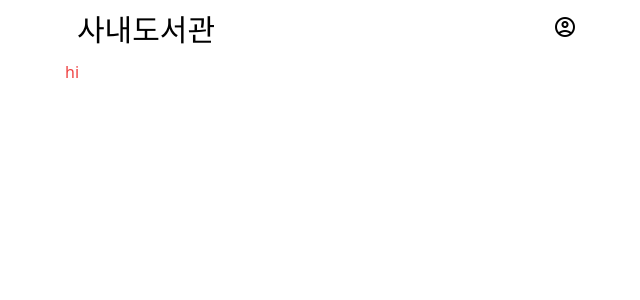
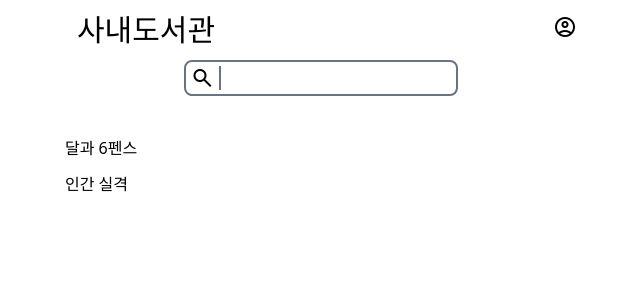
Before and after one commit to okbut/corporate-library-web-frontend, a Vue app: page / in a window 1280 px wide. Shown: the top 300 px of the page, without its empty margins (319-959 px from the left). Built offline with nearby package versions, Linux system fonts and the light colour scheme.

Commit message:
add: BookList & BookItem

```diff
--- /dev/null
+++ b/src/components/BookItem.vue
@@ -0,0 +1,11 @@
+<script setup lang="ts">
+const props = defineProps<{
+  thumbnail?: string
+  title: string
+}>()
+</script>
+<template>
+  <div>
+    <span>{{ title }}</span>
+  </div>
+</template>
--- /dev/null
+++ b/src/components/BookList.vue
@@ -0,0 +1,15 @@
+<script setup lang="ts">
+import BookItem from './BookItem.vue'
+</script>
+<template>
+  <div class="flex-1 w-full mt-10">
+    <ul class="flex flex-col gap-3">
+      <li>
+        <BookItem title="달과 6펜스" />
+      </li>
+      <li>
+        <BookItem title="인간 실격" />
+      </li>
+    </ul>
+  </div>
+</template>
--- /dev/null
+++ b/src/components/SearchInput.vue
@@ -0,0 +1,6 @@
+<template>
+  <div class="flex items-center p-1 border-2 border-gray-500 rounded-lg">
+    <span class="pr-1 border-r-2 border-gray-500 material-symbols-outlined"> search </span>
+    <input type="text" />
+  </div>
+</template>
--- a/src/components/layouts/TheLayout.vue
+++ b/src/components/layouts/TheLayout.vue
@@ -5,7 +5,7 @@ import TheHeader from '../ui/TheHeader.vue'
 <template>
   <div class="flex flex-col items-center w-full min-h-screen">
     <TheHeader />
-    <main class="flex-1 w-2/5">
+    <main class="flex flex-col items-center justify-center flex-1 w-2/5">
       <slot />
     </main>
   </div>
--- a/src/views/HomeView.vue
+++ b/src/views/HomeView.vue
@@ -1,9 +1,12 @@
 <script setup lang="ts">
+import BookList from '@/components/BookList.vue'
+import SearchInput from '@/components/SearchInput.vue'
 import TheLayout from '@/components/layouts/TheLayout.vue'
 </script>
 
 <template>
   <TheLayout>
-    <p class="text-red-500">hi</p>
+    <SearchInput />
+    <BookList />
   </TheLayout>
 </template>
```
